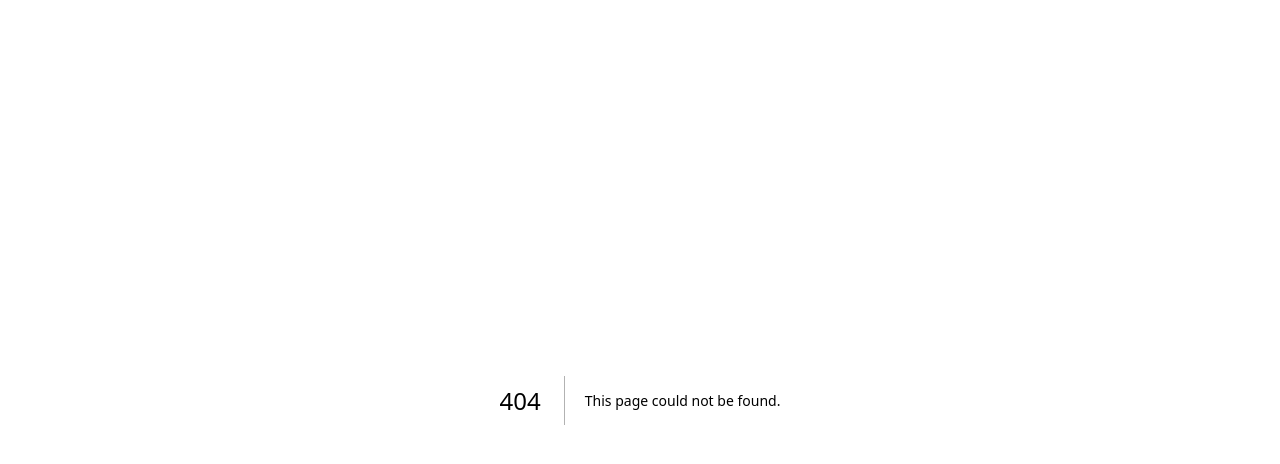
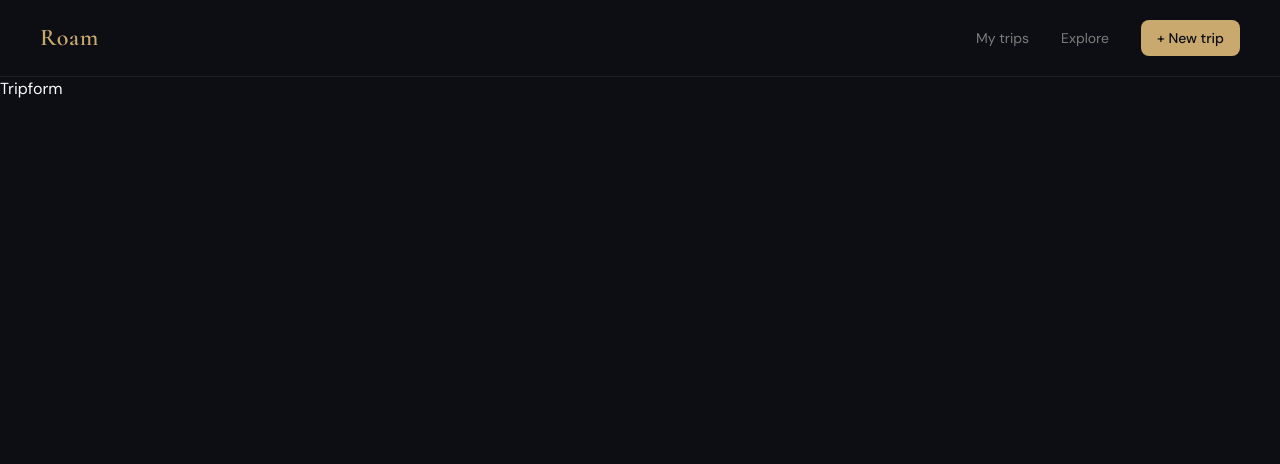
Before and after one commit to jdoneil/roam, a Next.js app: page /new in a window 1280 px wide. Before the commit this address had no page. Shown: the top 464 px of the page. Built offline with nearby package versions, Linux system fonts and the light colour scheme.

Commit message:
add trip form and new trip page

```diff
--- a/src/app/layout.tsx
+++ b/src/app/layout.tsx
@@ -1,6 +1,7 @@
 import type { Metadata } from "next";
 import { Cormorant_Garamond, DM_Sans } from "next/font/google";
 import "./globals.css";
+import Navbar from "@/components/Navbar";
 
 const cormorant = Cormorant_Garamond({
   subsets: ["latin"],
@@ -30,7 +31,10 @@ export default function RootLayout({
       lang="en"
       className={`${cormorant.variable} ${dmSans.variable} h-full antialiased dark`}
     >
-      <body className="min-h-full flex flex-col">{children}</body>
+      <body className="min-h-full flex flex-col">
+        <Navbar />
+        {children}
+      </body>
     </html>
   );
 }
--- /dev/null
+++ b/src/app/new/page.tsx
@@ -0,0 +1,9 @@
+import TripForm from "@/components/TripForm";
+
+export default function NewTripPage() {
+  return (
+    <main className="min-h-screen bg-bg-base">
+      <TripForm />
+    </main>
+  );
+}
--- a/src/app/page.tsx
+++ b/src/app/page.tsx
@@ -1,4 +1,3 @@
-import Navbar from "@/components/Navbar";
 import Tripcard from "@/components/TripCard";
 import { seedTrips } from "@/lib/seedData";
 import Link from "next/link";
@@ -6,7 +5,6 @@ import Link from "next/link";
 export default function Home() {
   return (
     <main>
-      <Navbar />
       <section className="px-10 pt-20 pb-16 max-w-2xl">
         <p className="text-xs tracking-widest text-gold uppercase mb-4">
           AI-powered travel planning
--- a/src/components/TripForm.tsx
+++ b/src/components/TripForm.tsx
@@ -0,0 +1,3 @@
+export default function Tripform() {
+  return <span>Tripform</span>;
+}
```
